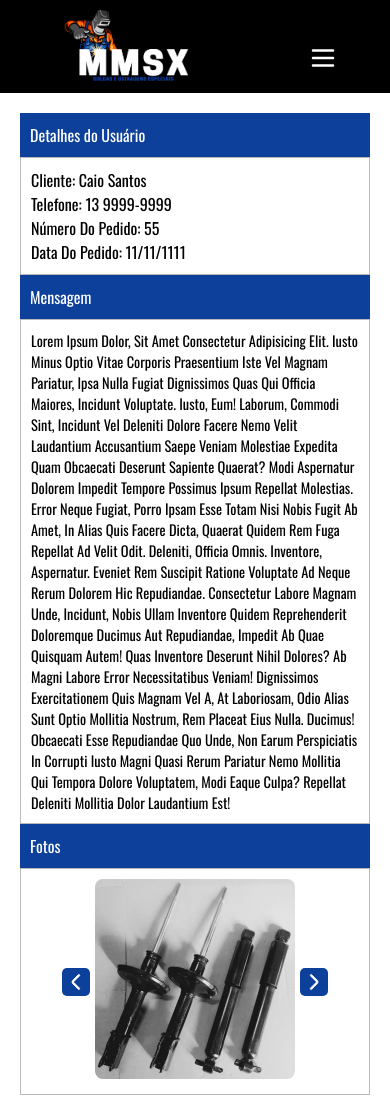
After one commit to CaioSantos00/Controle-de-estoque, a PHP site: page /pagesAdm/detailsMensagens.html in a window 390 px wide. The commit adds this page. Run offline with PHP 8.4, Linux system fonts and the light colour scheme.

Commit message:
Tela de Detalhes das Mensagens

```diff
--- a/View/css/style.css
+++ b/View/css/style.css
@@ -966,6 +966,16 @@ a #btnCon:hover {
 }
 #btnFim:hover {
   background-color: #2460c9;
+}
+
+#sectionMensagens {
+  margin: 20px 280px;
+}
+
+#fotosMensagem {
+  display: flex;
+  justify-content: center;
+  align-items: center;
 }
 
 @media screen and (max-width: 1115px) {
@@ -1463,6 +1473,59 @@ a #btnCon:hover {
     padding: 0px 10px;
   }
 }
+@media screen and (max-width: 1115px) {
+  .bodyMensagem #mudaImg {
+    width: 300px;
+    height: 300px;
+    border-radius: 8px;
+  }
+}
+@media screen and (max-width: 950px) {
+  .bodyMensagem #sectionMensagens {
+    margin: 20px 150px;
+  }
+}
+@media screen and (max-width: 700px) {
+  .bodyMensagem #sectionMensagens {
+    margin: 20px 80px;
+  }
+}
+@media screen and (max-width: 555px) {
+  .bodyMensagem #sectionMensagens {
+    margin: 20px 50px;
+  }
+}
+@media screen and (max-width: 480px) {
+  .bodyMensagem #mudaImg {
+    width: 200px;
+    height: 200px;
+    border-radius: 8px;
+  }
+  .bodyMensagem #mensagem {
+    font-size: 0.9em;
+  }
+}
+@media screen and (max-width: 400px) {
+  .bodyMensagem #sectionMensagens {
+    margin: 20px;
+  }
+  .bodyMensagem #mudaImg {
+    width: 200px;
+    height: 200px;
+    border-radius: 8px;
+  }
+}
+@media screen and (max-width: 330px) {
+  .bodyMensagem #sectionMensagens {
+    margin: 10px;
+  }
+  .bodyMensagem #mudaImg {
+    width: 180px;
+    height: 180px;
+    border-radius: 8px;
+  }
+}
+
 #logo {
   width: 160px;
   margin: 10px;
--- /dev/null
+++ b/View/js/animations/carroselImgs.js
@@ -0,0 +1,23 @@
+let btnEsquerda = document.getElementById('btnEsquerda'),
+btnDireita = document.getElementById('btnDireita'),
+mudaImg = document.getElementById('mudaImg')
+
+
+let arrayImgs = ['../imgs/amortece.webp', '../imgs/amortecedor.jpg', '../imgs/amortecedor2.jpg']
+let i = 0
+btnDireita.addEventListener('click', ()=> {
+    mudaImg.src = arrayImgs[i++]
+    if (arrayImgs.length === i) {
+        i = 0
+    }
+})
+
+btnEsquerda.addEventListener('click', ()=> {
+    if (i == 0) {
+       i = arrayImgs.length - 1
+       console.log(i)
+    } else {
+        i--
+    }
+    mudaImg.src = arrayImgs[i]
+})
--- a/View/pages/visualizarProduto.html
+++ b/View/pages/visualizarProduto.html
@@ -6,7 +6,8 @@
     <title>Produto</title>
     <link rel="stylesheet" href="../css/style.css" />
     <script src="../js/elementos/header.js" defer></script>
-    <script src="../js/animations/eventoVisualizarProduto.js" defer></script>
+    <script src="../js/animations/carroselImgs.js" defer></script>
+    <script src="../js/animations/description.js" defer></script>
 </head>
 <body>
     <header class="header-container"></header>
--- a/View/pagesAdm/consultaProduct.html
+++ b/View/pagesAdm/consultaProduct.html
@@ -11,7 +11,7 @@
     <header class="header-container"></header>
     <section>
         <div id="divInputConsul">
-            <input type="text" class="inputsConsultas">
+            <input type="text" class="inputsConsultas"><button id="btnBuscaPedido">Buscar</button>
         </div>
         <div id="sectionProducts">
                 <div class="cardsProdu">
--- /dev/null
+++ b/View/pagesAdm/detailsMensagens.html
@@ -0,0 +1,45 @@
+<!DOCTYPE html>
+<html lang="pt-br">
+<head>
+    <meta charset="UTF-8">
+    <meta name="viewport" content="width=device-width, initial-scale=1.0">
+    <title>Detalhes Mensagens</title>
+    <link rel="stylesheet" href="../css/style.css" />
+    <script src="../js/elementos/header.js" defer></script>
+    <script src="../js/animations/carroselImgs.js" defer></script>
+</head>
+<body class="bodyMensagem">
+    <header class="header-container"></header>
+    <section id="sectionMensagens">
+       <div id="detalhesMensagens">
+            <div class="titleDetalhes">Detalhes do Usuário</div>
+            <div id="detailsUser" class="borderBoxs">
+                <div>Cliente: <span id="nomeCliente">Caio Santos</span></div>
+                <div>Telefone: <span  id="telCliente">13 9999-9999</span></div>
+                <div >Número do Pedido: <span id="numeroPedido">55</span></div>
+                <div >Data do Pedido: <span id="dataPedido">11/11/1111</span></div>
+            </div>
+            <div class="titleDetalhes">Mensagem</div>
+            <div id="mensagem" class="borderBoxs">
+                Lorem ipsum dolor, sit amet consectetur adipisicing elit. Iusto minus optio vitae corporis praesentium iste vel magnam pariatur, ipsa nulla fugiat dignissimos quas qui officia maiores, incidunt voluptate. Iusto, eum!
+                Laborum, commodi sint, incidunt vel deleniti dolore facere nemo velit laudantium accusantium saepe veniam molestiae expedita quam obcaecati deserunt sapiente quaerat? Modi aspernatur dolorem impedit tempore possimus ipsum repellat molestias.
+                Error neque fugiat, porro ipsam esse totam nisi nobis fugit ab amet, in alias quis facere dicta, quaerat quidem rem fuga repellat ad velit odit. Deleniti, officia omnis. Inventore, aspernatur.
+                Eveniet rem suscipit ratione voluptate ad neque rerum dolorem hic repudiandae. Consectetur labore magnam unde, incidunt, nobis ullam inventore quidem reprehenderit doloremque ducimus aut repudiandae, impedit ab quae quisquam autem!
+                Quas inventore deserunt nihil dolores? Ab magni labore error necessitatibus veniam! Dignissimos exercitationem quis magnam vel a, at laboriosam, odio alias sunt optio mollitia nostrum, rem placeat eius nulla. Ducimus!
+                Obcaecati esse repudiandae quo unde, non earum perspiciatis in corrupti iusto magni quasi rerum pariatur nemo mollitia qui tempora dolore voluptatem, modi eaque culpa? Repellat deleniti mollitia dolor laudantium est!
+            </div>
+            <div class="titleDetalhes">Fotos</div>
+            <div id="fotosMensagens" class="borderBoxs">
+                <div id="fotosMensagem">
+                    <button id="btnEsquerda" class="btnDireEsquer"><svg width="20px" height="20px" viewBox="0 0 24 24" fill="none" xmlns="http://www.w3.org/2000/svg" stroke="#ffffff"><g id="SVGRepo_bgCarrier" stroke-width="0"></g><g id="SVGRepo_tracerCarrier" stroke-linecap="round" stroke-linejoin="round"></g><g id="SVGRepo_iconCarrier"> <path d="M16.1795 3.26875C15.7889 2.87823 15.1558 2.87823 14.7652 3.26875L8.12078 9.91322C6.94952 11.0845 6.94916 12.9833 8.11996 14.155L14.6903 20.7304C15.0808 21.121 15.714 21.121 16.1045 20.7304C16.495 20.3399 16.495 19.7067 16.1045 19.3162L9.53246 12.7442C9.14194 12.3536 9.14194 11.7205 9.53246 11.33L16.1795 4.68297C16.57 4.29244 16.57 3.65928 16.1795 3.26875Z" fill="#ffffff"></path> </g></svg></button>
+                    <div id="caixaFotoAnuncio">
+                        <img src="../imgs/amortece.webp" alt="" id="mudaImg">
+                    </div>
+                    <button id="btnDireita" class="btnDireEsquer"><svg width="20px" height="20px" viewBox="0 0 24 24" fill="none" xmlns="http://www.w3.org/2000/svg" stroke="#ffffff"><g id="SVGRepo_bgCarrier" stroke-width="0"></g><g id="SVGRepo_tracerCarrier" stroke-linecap="round" stroke-linejoin="round"></g><g id="SVGRepo_iconCarrier"> <path d="M7.82054 20.7313C8.21107 21.1218 8.84423 21.1218 9.23476 20.7313L15.8792 14.0868C17.0505 12.9155 17.0508 11.0167 15.88 9.84497L9.3097 3.26958C8.91918 2.87905 8.28601 2.87905 7.89549 3.26958C7.50497 3.6601 7.50497 4.29327 7.89549 4.68379L14.4675 11.2558C14.8581 11.6464 14.8581 12.2795 14.4675 12.67L7.82054 19.317C7.43002 19.7076 7.43002 20.3407 7.82054 20.7313Z" fill="#ffffff"></path> </g></svg></button>
+                </div>
+            </div>
+       </div>
+       </div>
+    </section>
+</body>
+</html>
--- /dev/null
+++ b/View/sass/mediaQueries/detailsMensagens.scss
@@ -0,0 +1,58 @@
+.bodyMensagem {
+    @media screen and (max-width: 1115px){
+        #mudaImg {
+            width: 300px;
+            height: 300px;
+            border-radius: 8px;
+        }
+    }
+
+    @media screen and (max-width: 950px){
+        #sectionMensagens {
+            margin: 20px 150px;
+        }
+    }
+
+    @media screen and (max-width: 700px){
+        #sectionMensagens {
+            margin: 20px 80px;
+        }
+    }
+
+    @media screen and (max-width: 555px){
+        #sectionMensagens {
+            margin: 20px 50px;
+        }
+    }
+
+    @media screen and (max-width: 480px){
+        #mudaImg {
+            width: 200px;
+            height: 200px;
+            border-radius: 8px;
+        }
+        #mensagem {
+            font-size: 0.9em;
+        }
+    }
+    @media screen and (max-width: 400px){
+        #sectionMensagens {
+            margin: 20px;
+        }
+        #mudaImg {
+            width: 200px;
+            height: 200px;
+            border-radius: 8px;
+        }
+    }
+    @media screen and (max-width: 330px){
+        #sectionMensagens {
+            margin: 10px;
+        }
+        #mudaImg {
+            width: 180px;
+            height: 180px;
+            border-radius: 8px;
+        }
+    }
+}
--- /dev/null
+++ b/View/sass/pagesScss/detailsMensagens.scss
@@ -0,0 +1,9 @@
+#sectionMensagens {
+    margin: 20px 280px;
+}
+
+#fotosMensagem {
+    display: flex;
+    justify-content: center;
+    align-items: center;
+}
--- a/View/sass/style.scss
+++ b/View/sass/style.scss
@@ -11,6 +11,7 @@
 @import "./pagesScss/carrinho.scss";
 @import "./pagesScss/carEndereco.scss";
 @import "./pagesScss/fimCarrinho.scss";
+@import "./pagesScss/detailsMensagens.scss";
 @import "./mediaQueries/inicio.scss";
 @import "./mediaQueries/carrinho.scss";
 @import "./mediaQueries/produtos.scss";
@@ -21,6 +22,7 @@
 @import "./mediaQueries/telaPedidos.scss";
 @import "./mediaQueries/detailsPedido.scss";
 @import "./mediaQueries/visualisarProduto.scss";
+@import "./mediaQueries/detailsMensagens.scss";
 @import "./menu.scss";
 @import "./mixins.scss";
 @import "./variaveis.scss";
```
Also changed, not shown: View/js/animations/description.js (added, +11 -0 lines), View/js/animations/eventoVisualizarProduto.js (deleted, +0 -35 lines), View/pagesAdm/consultaUser.html (+7 -0 lines), View/pagesAdm/mensagens.html (+4 -4 lines), View/pagesUser/painelPerfilUser.html (added, +42 -0 lines), 1 other file.
